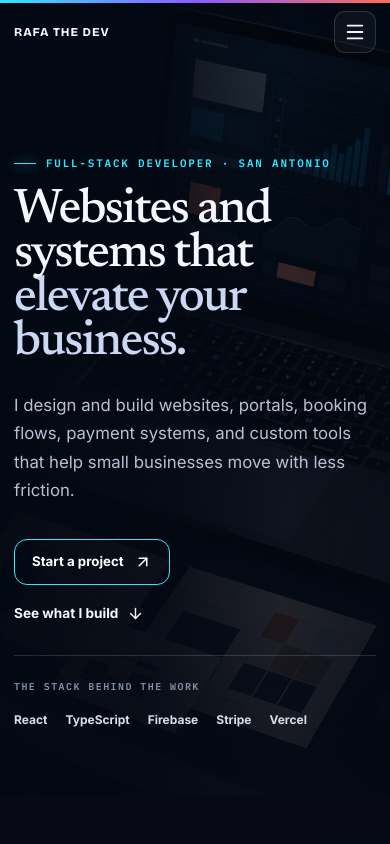
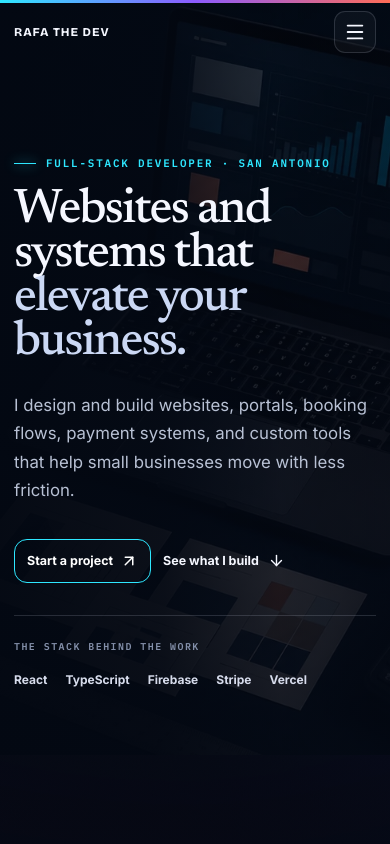
Before and after one commit to webdevRafa/rafa-the-dev, a React (Vite) app: page /#packages in a window 390 px wide. Shown: the top 844 px of the page. Built offline with nearby package versions, Linux system fonts and the light colour scheme.

Commit message:
Refine mobile actions and capability strip

```diff
--- a/src/App.css
+++ b/src/App.css
@@ -395,6 +395,22 @@ select:focus-visible { outline: 3px solid color-mix(in srgb, var(--rt-cyan) 55%,
 .capability-ribbon > div { display: flex; align-items: center; gap: 12px; min-height: 84px; padding: 20px; background: rgba(7, 12, 27, 0.92); }
 .capability-ribbon svg { color: var(--rt-violet); }
 .capability-ribbon span { color: #bdc5d6; font-size: 0.78rem; }
+
+@media (min-width: 901px) {
+  .capability-ribbon {
+    gap: 0;
+    overflow: visible;
+    border: 0;
+    border-radius: 0;
+    background: transparent;
+  }
+  .capability-ribbon > div {
+    background: transparent;
+  }
+  .capability-ribbon > div + div {
+    border-left: 1px solid var(--rt-line);
+  }
+}
 
 @media (min-width: 1180px) {
   .services-grid {
@@ -801,8 +817,24 @@ select:focus-visible { outline: 3px solid color-mix(in srgb, var(--rt-cyan) 55%,
   .hero-copy h1 { margin-top: 18px; font-size: clamp(2.7rem, 12.5vw, 4rem); }
   .hero-copy h1 em,
   .hero-copy h1 span { width: auto; }
-  .hero-actions { align-items: flex-start; flex-direction: column; gap: 18px; }
+  .hero-actions {
+    align-items: center;
+    flex-direction: row;
+    flex-wrap: nowrap;
+    gap: 12px;
+  }
   .hero-actions .button { width: max-content; }
+  .hero-actions .text-link {
+    min-width: 0;
+    font-size: 0.78rem;
+    white-space: nowrap;
+  }
+  .hero-primary-cta {
+    min-height: 44px;
+    padding-inline: 12px;
+    gap: 7px;
+    font-size: 0.78rem;
+  }
   .hero-proof > div { gap: 10px 18px; }
   .signal-section { padding-block: 100px; }
   .section-heading h2,
```
